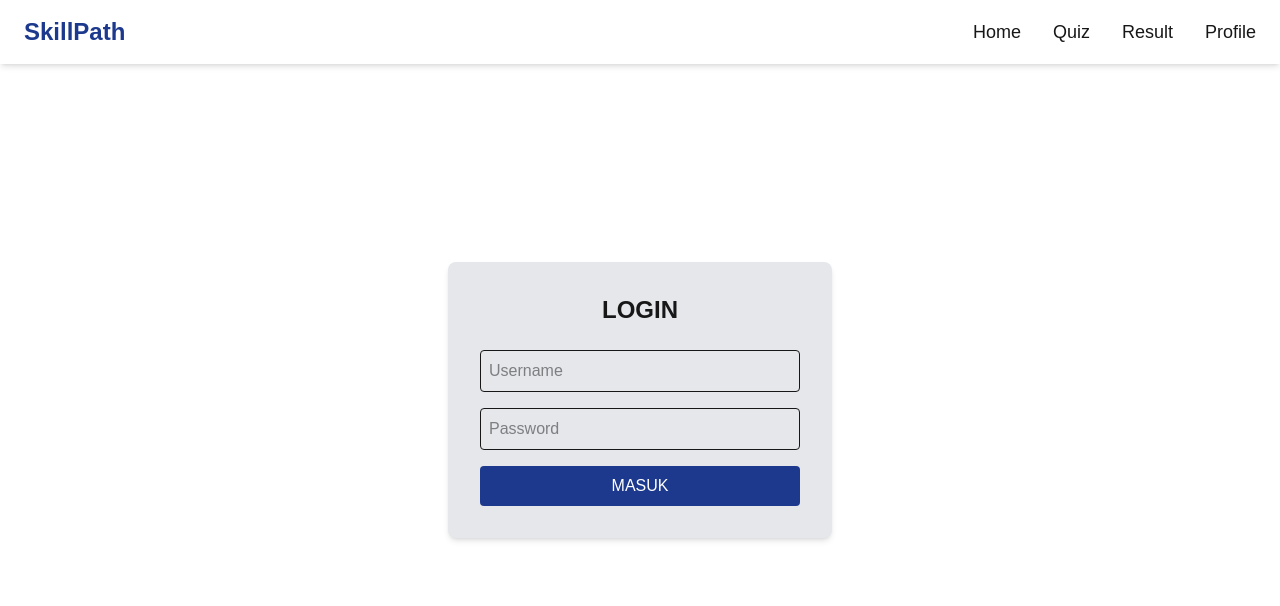
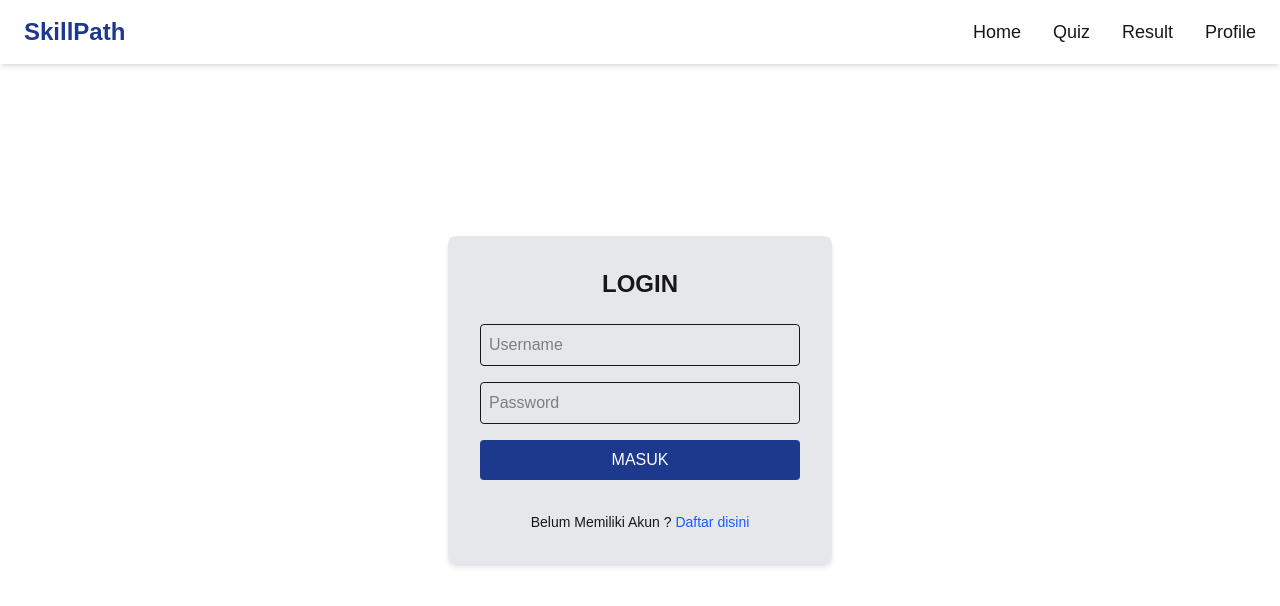
Before and after one commit to shairafathiya/SkillPath, a Next.js app: page /login in a window 1280 px wide. Shown: the top 606 px of the page. Built offline with nearby package versions, Linux system fonts and the light colour scheme.

Commit message:
chore :menambah link ke halaman daftar

```diff
--- a/src/app/login/page.tsx
+++ b/src/app/login/page.tsx
@@ -25,6 +25,13 @@ export default function LoginPage() {
     className="w-full space-y-4 bg-blue-900 text-white p-2 rounded hover:bg-blue-800 mt-4 ">
     MASUK
   </button>
+   {/* Link ke halaman daftar */}
+  <p className="text-center text-sm mt-4">
+  Belum Memiliki Akun ?{" "}
+  <a href="/daftar" className="text-blue-600 hover:underline">
+    Daftar disini
+  </a>
+</p>
 </form>
 </div>
 </div>
```
